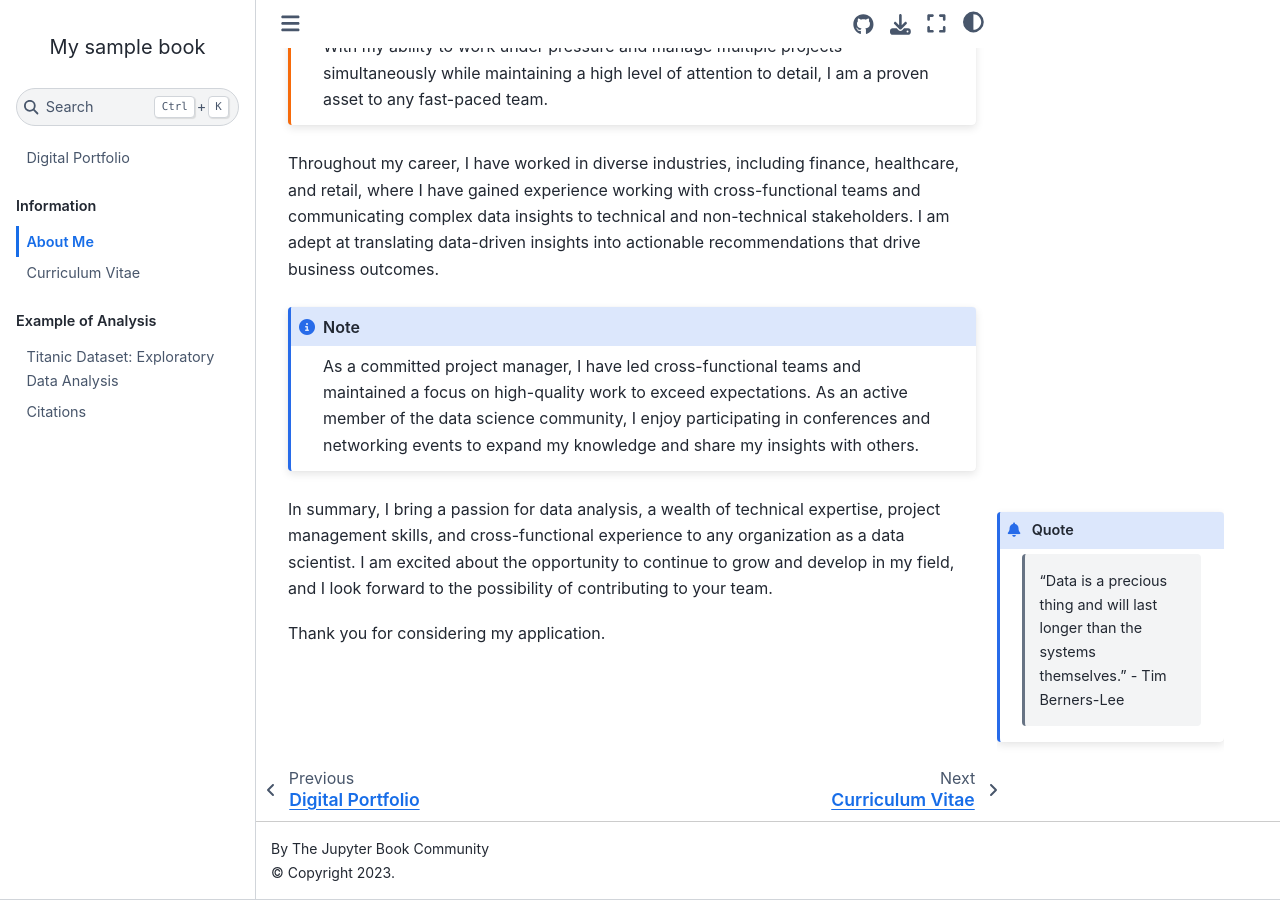
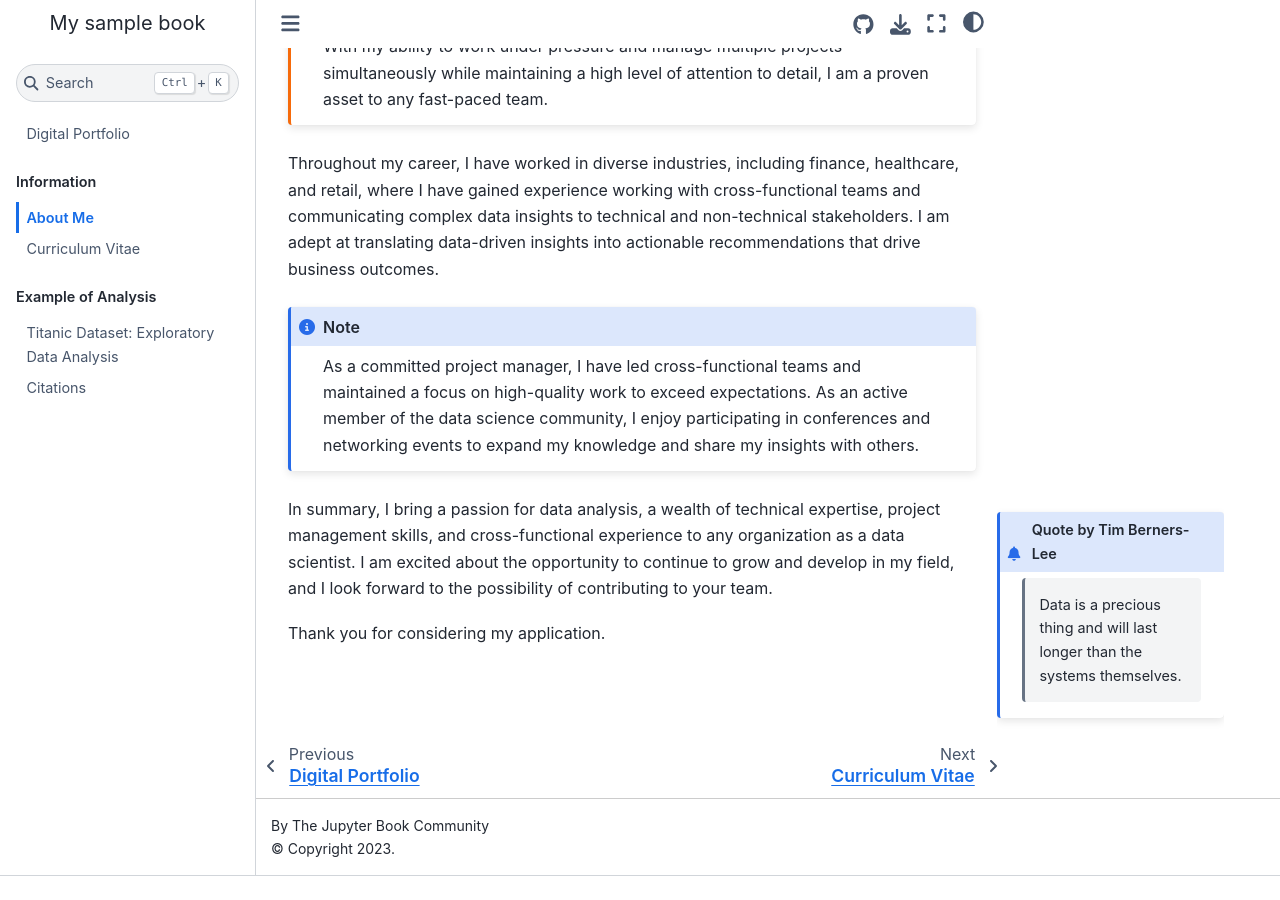
Before and after one commit to yuliaUU/portfolio, a Jupyter Book: the page built from markdown.md, in a window 1280 px wide and 900 px high, scrolled down 544 px. Built offline with Jupyter Book 1.0.4 settings and Sphinx 7.4.7 and the Sphinx Book theme 1.1.4, drawn with Linux system fonts in a browser that asks for light colours; after the commit the page ends 1420 px from its top, so only the background shows below that.

Commit message:
quote edditted

`````diff
--- a/markdown.md
+++ b/markdown.md
@@ -22,8 +22,8 @@ As a committed project manager, I have led cross-functional teams and maintained
 ```
 
 ````{margin}
-```{admonition} Quote
-> "Data is a precious thing and will last longer than the systems themselves." - Tim Berners-Lee
+```{admonition} Quote by Tim Berners-Lee
+> Data is a precious thing and will last longer than the systems themselves.
 ```
 ````
 
`````
